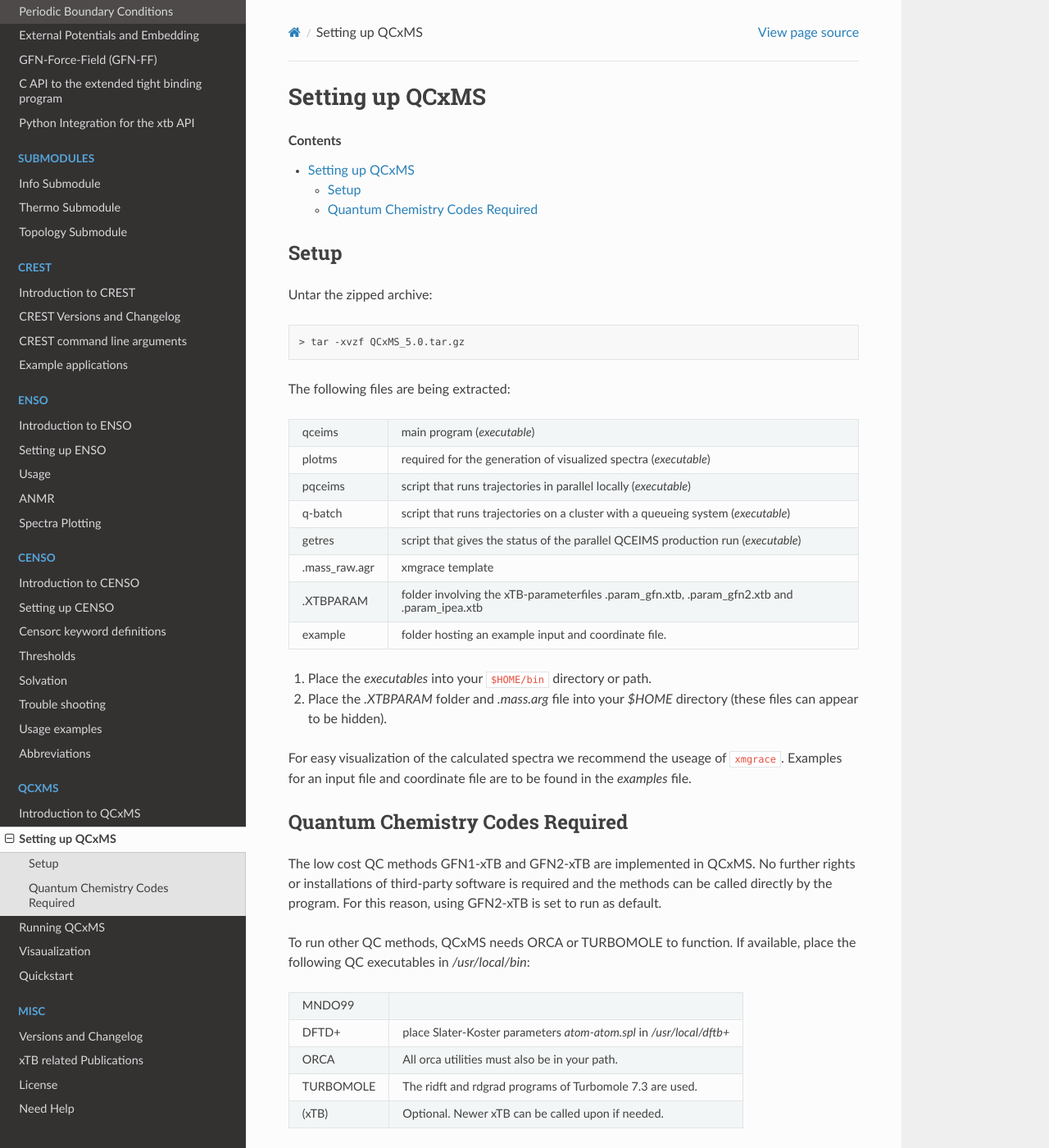
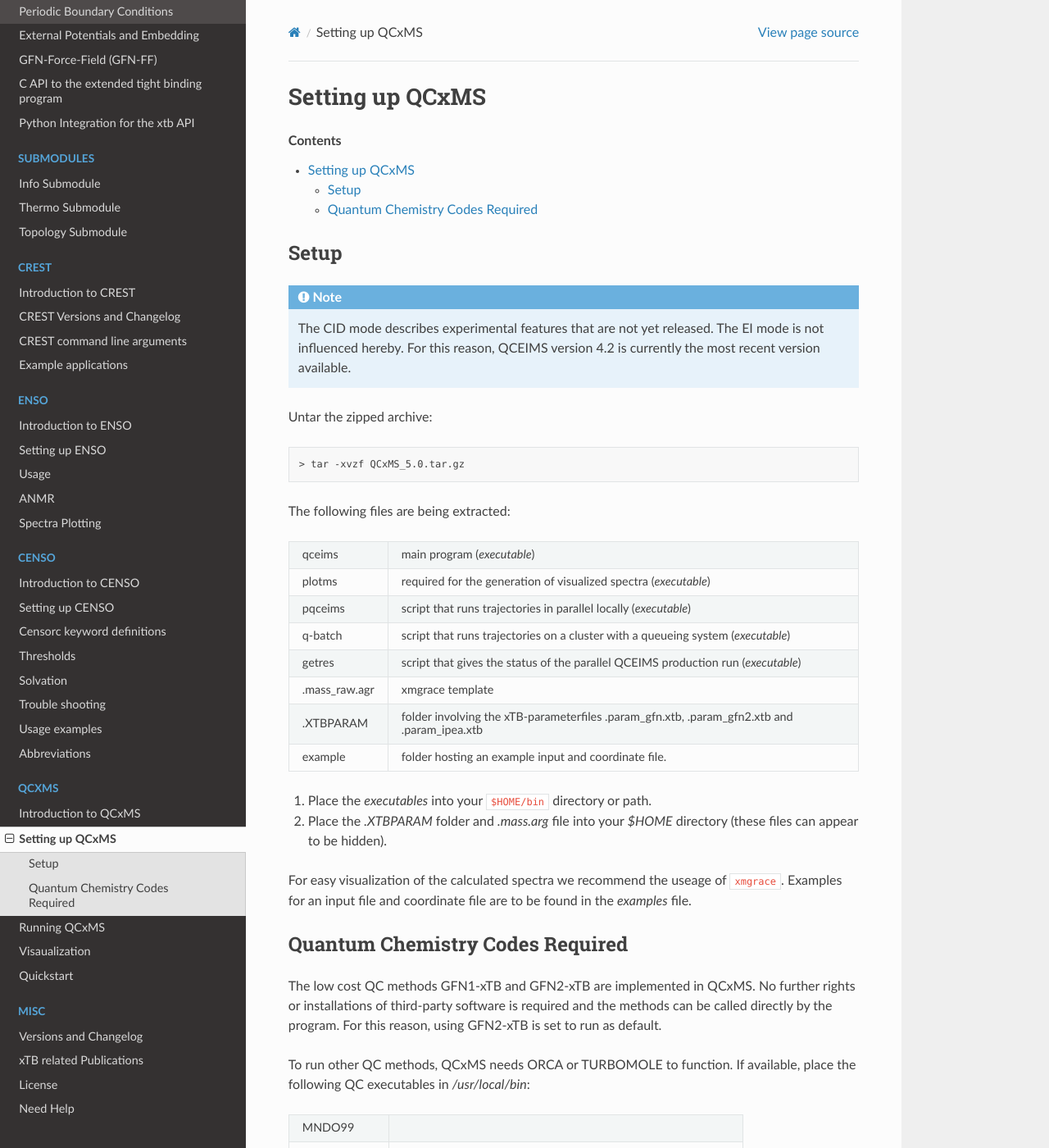
Before and after one commit to grimme-lab/xtb_docs, a Sphinx documentation site: the page built from source/qcxms_doc/qcxms_setup.rst, in a window 1280 px wide and 1400 px high. Shown: the whole window at 82% size. Built offline with Sphinx 7.4.7 and the Read the Docs theme 2.0.0, drawn with Linux system fonts in a browser that asks for light colours.

Commit message:
updated note for CID runtype

```diff
--- a/source/qcxms_doc/qcxms.rst
+++ b/source/qcxms_doc/qcxms.rst
@@ -17,4 +17,6 @@
 The program was originally developed for calculating EI, so it is historically gron that a lot of files obtained and used by
 the program have the historic `qceims.xxx` name. This will be corrected over time.
 
-Publications can be found at
+.. note::
+   The CID mode describes experimental features that are not yet released. The EI mode is not influenced hereby.
+   For this reason, QCEIMS version 4.2 is currently the most recent version available.
--- a/source/qcxms_doc/qcxms_ex.rst
+++ b/source/qcxms_doc/qcxms_ex.rst
@@ -38,6 +38,10 @@
 CID - positive Ion Collision Induced Dissociation
 -------------------------------------------------
 
+.. note::
+   The CID mode describes experimental features that are not yet released. The EI mode is not influenced hereby.
+   For this reason, QCEIMS version 4.2 is currently the most recent version available.
+
 .. code::
 
    cid
--- a/source/qcxms_doc/qcxms_run.rst
+++ b/source/qcxms_doc/qcxms_run.rst
@@ -7,6 +7,12 @@
 .. contents::
 
 The program basically runs in two modes: ``EI`` and ``CID``. Both methods require three individual steps to create the final spectrum.
+
+.. note::
+   The CID mode describes experimental features that are not yet released. The EI mode is not influenced hereby.
+   For this reason, QCEIMS version 4.2 is currently the most recent version available.
+
+
 To obtain a QCxMS simulated mass spectrum, please follow this protocol:
 
 Workflow of QCxMS
--- a/source/qcxms_doc/qcxms_setup.rst
+++ b/source/qcxms_doc/qcxms_setup.rst
@@ -6,6 +6,10 @@
 
 Setup
 =====
+
+.. note::
+   The CID mode describes experimental features that are not yet released. The EI mode is not influenced hereby.
+   For this reason, QCEIMS version 4.2 is currently the most recent version available.
 
 Untar the zipped archive:
 
@@ -54,7 +58,7 @@
 +-----------+-----------------------------------------------------------------------+
 | MNDO99    |                                                                       |
 +-----------+-----------------------------------------------------------------------+
-| DFTD+     |  place Slater-Koster parameters `atom-atom.spl` in `/usr/local/dftb+` |
+| DFTB+     |  place Slater-Koster parameters `atom-atom.spl` in `/usr/local/dftb+` |
 +-----------+-----------------------------------------------------------------------+
 | ORCA      |  All orca utilities must also be in your path.                        |
 +-----------+-----------------------------------------------------------------------+
```
